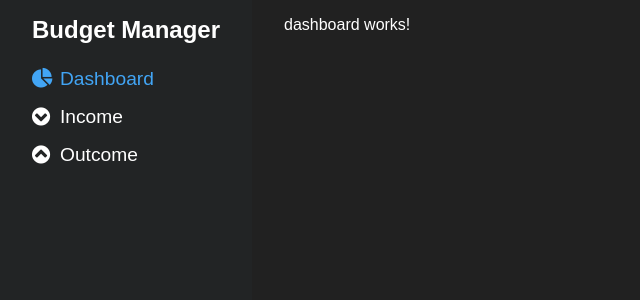
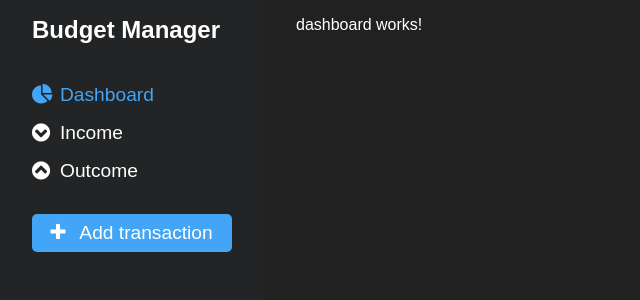
Before and after one commit to Viliprant/angular-budget-manager, an Angular app: page /dashboard in a window 1280 px wide. Shown: the top 300 px of the page, without its empty margins (0-640 px from the left). Built offline with nearby package versions, Linux system fonts and the light colour scheme.

Commit message:
add transaction button

```diff
--- a/src/app/components/nav-bar/nav-bar.component.html
+++ b/src/app/components/nav-bar/nav-bar.component.html
@@ -8,4 +8,10 @@
                     [ngClass]="[link.iconClass]"></span>{{link?.displayName}}</a>
         </li>
     </ul>
+    <div id="add-transaction">
+        <button>
+            <span class="fa fa-plus"></span>
+            Add transaction
+        </button>
+    </div>
 </nav>
--- a/src/app/components/nav-bar/nav-bar.component.scss
+++ b/src/app/components/nav-bar/nav-bar.component.scss
@@ -1,10 +1,12 @@
 nav {
     $padding-x-children: 2rem;
+    $font-size-links: 1.2rem;
 
     display: grid;
     height: 100vh;
     align-content: flex-start;
     background-color: #222425;
+    gap: 1rem;
     width: fit-content;
 
     #brand {
@@ -17,7 +19,7 @@ nav {
         display: grid;
 
         li {
-            font-size: 1.2rem;
+            font-size: $font-size-links;
             transition: filter 0.2s ease, background-color 0.2s ease;
             span::before {
                 font-size: 1.1em;
@@ -41,4 +43,25 @@ nav {
             }
         }
     }
+
+    #add-transaction {
+        display: grid;
+        place-items: center;
+        padding: 0.5rem $padding-x-children;
+
+        button {
+            display: grid;
+            grid-template-columns: 20px 1fr;
+            align-items: center;
+            gap: 0.5rem;
+            min-width: 200px;
+
+            background-color: #42a5f5;
+            border: none;
+            color: white;
+            font-size: $font-size-links;
+            padding: 0.5rem 1rem;
+            border-radius: 5px;
+        }
+    }
 }
```
